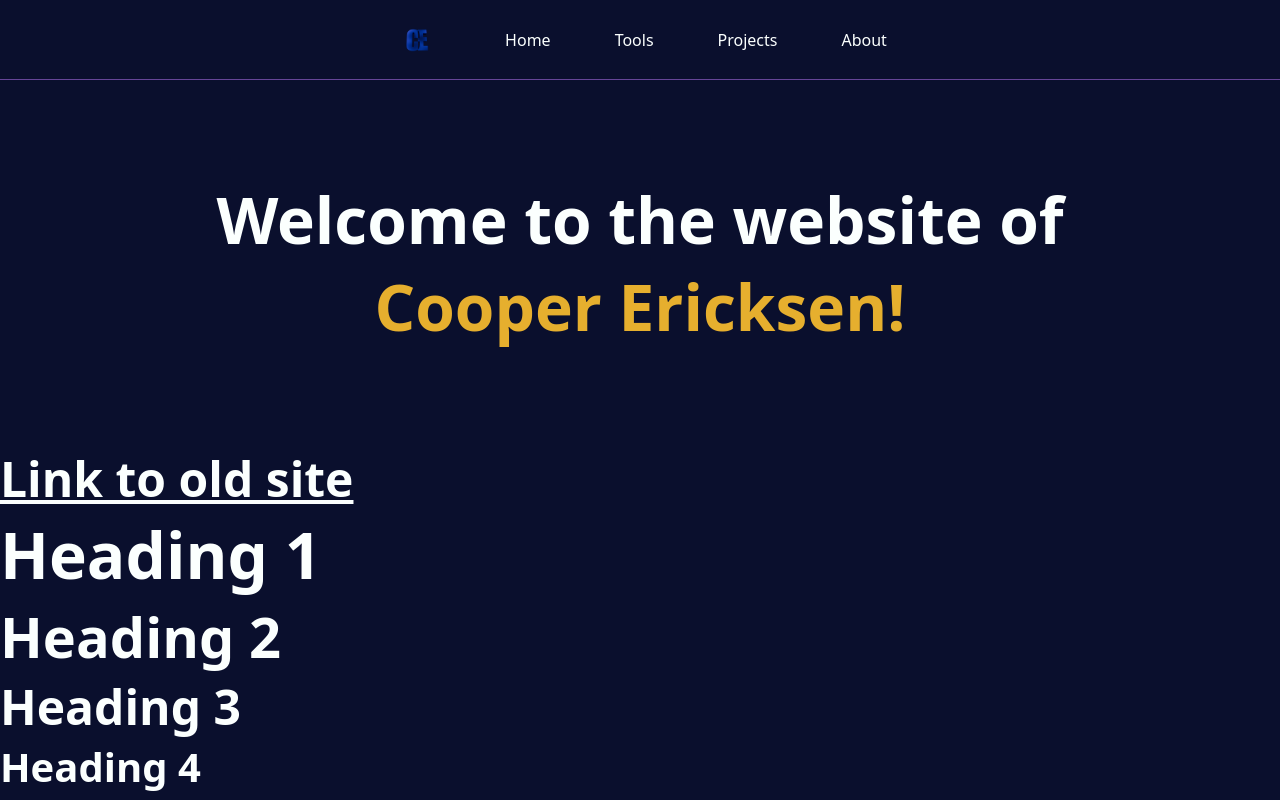
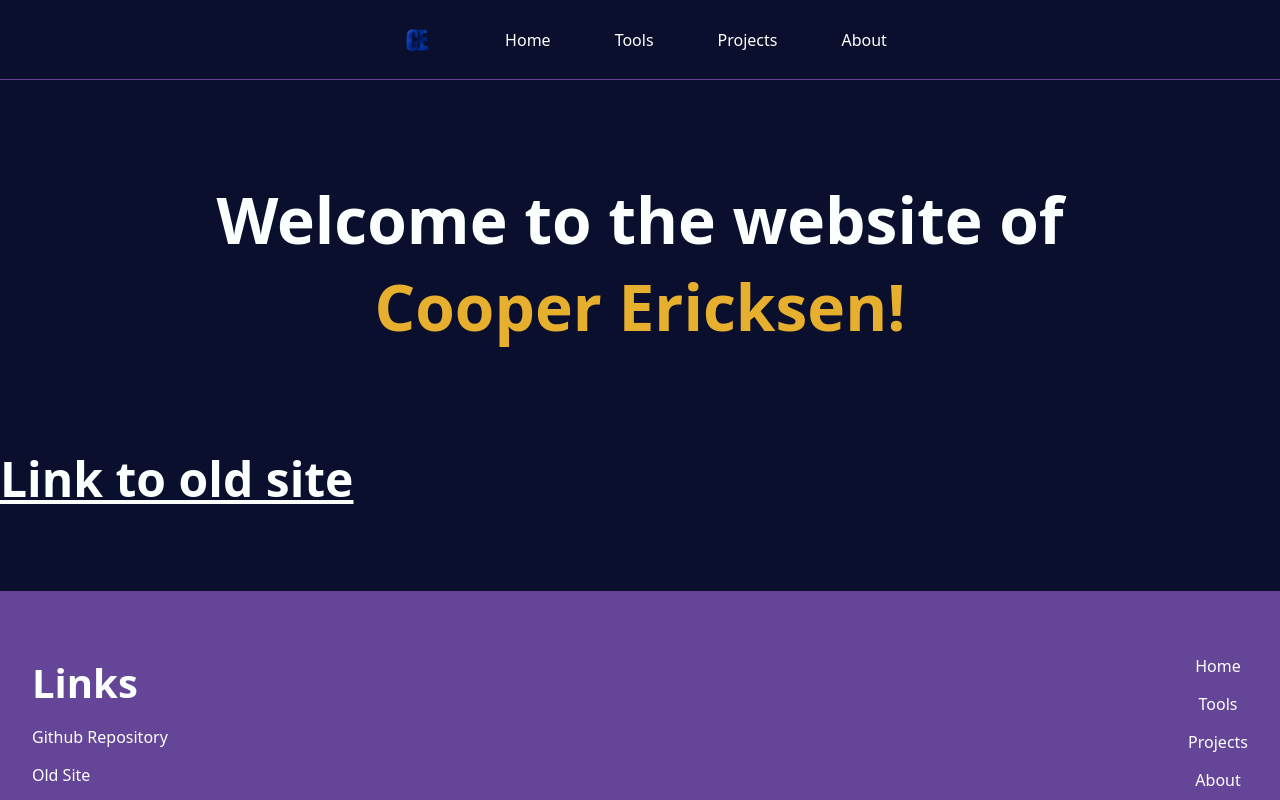
Before and after one commit to coopericksen/website, a React (Vite) app: page / in a window 1280 px wide. Shown: the top 800 px of the page. Built offline with nearby package versions, Linux system fonts and the light colour scheme.

Commit message:
Removed debug element

```diff
--- a/src/pages/IndexPage.tsx
+++ b/src/pages/IndexPage.tsx
@@ -1,6 +1,5 @@
 import Nav from '../components/Nav';
 import WelcomeBanner from '../components/WelcomeBanner';
-import ElementSizes from '../components/ElementSizes';
 import Footer from '../components/Footer';
 
 function IndexPage() {
@@ -9,7 +8,6 @@ function IndexPage() {
             <Nav />
             <WelcomeBanner />
             <a href="https://legacy.coopericksen.com"><h3>Link to old site</h3></a>
-            <ElementSizes />
             <Footer />
         </>
     )
```
